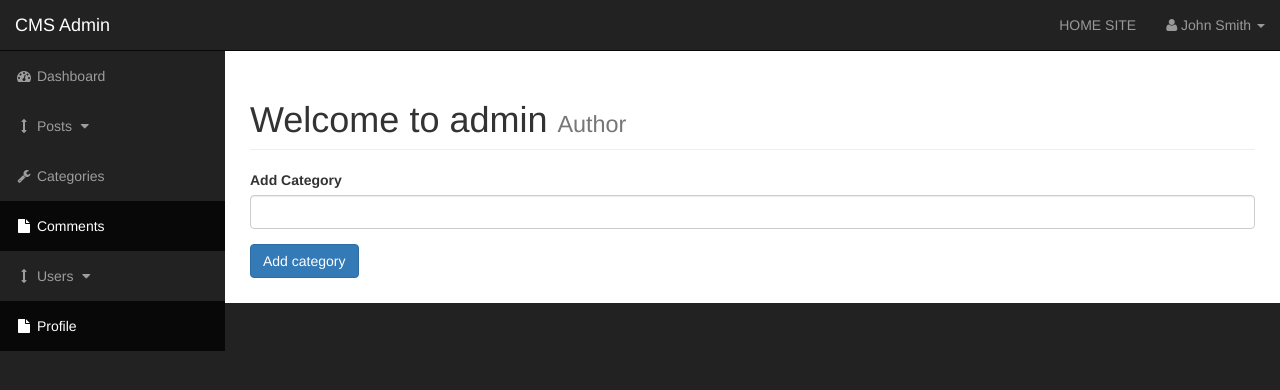
After one commit to wilson1234567891962/CMS, a PHP site: page /admin/categories.php in a window 1280 px wide. The commit adds this page. Shown: the top 390 px of the page. Run offline with PHP 8.4, Linux system fonts and the light colour scheme.

Commit message:
Creating the admin category page part 1

```diff
--- /dev/null
+++ b/admin/categories.php
@@ -0,0 +1,59 @@
+<?php  include "includes/header.php"; ?>
+
+    <div id="wrapper">
+
+
+
+
+
+
+        <!-- Navigation -->
+       <?php  include "includes/navigation.php"; ?>
+
+
+
+
+        <div id="page-wrapper">
+
+            <div class="container-fluid">
+
+                <!-- Page Heading -->
+                <div class="row">
+                    <div class="col-lg-12">
+                        <h1 class="page-header">
+                            Welcome to admin
+                            <small>Author</small>
+                        </h1>
+
+                        <div class="col-x6">
+
+                            <form action="" method="post">
+                               <div class="form-group">
+                                   <label for="cat-title">Add Category</label>
+                                   <input type="text" class="form-control" name="cat_title">
+
+                                </div>
+                                <div class="form-group">
+                                    <input class="btn btn-primary" type="submit" name="submit" value="Add category">
+
+                                </div>
+                            </form>
+
+                        </div>
+
+
+
+
+
+
+                    </div>
+                </div>
+                <!-- /.row -->
+
+            </div>
+            <!-- /.container-fluid -->
+
+        </div>
+        <!-- /#page-wrapper -->
+
+        <?php  include "includes/footer.php"; ?>
--- a/admin/includes/header.php
+++ b/admin/includes/header.php
@@ -1,3 +1,5 @@
+<?php include "../includes/db.php" ?>
+
 <!DOCTYPE html>
 <html lang="en">
 
--- a/admin/index.php
+++ b/admin/index.php
@@ -1,10 +1,6 @@
 <?php  include "includes/header.php"; ?>
 
     <div id="wrapper">
-
-
-
-
 
 
         <!-- Navigation -->
```
